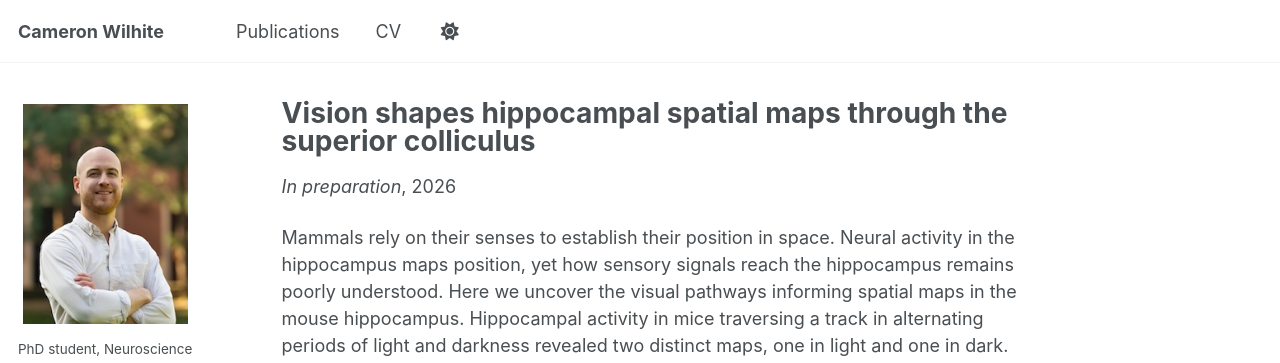
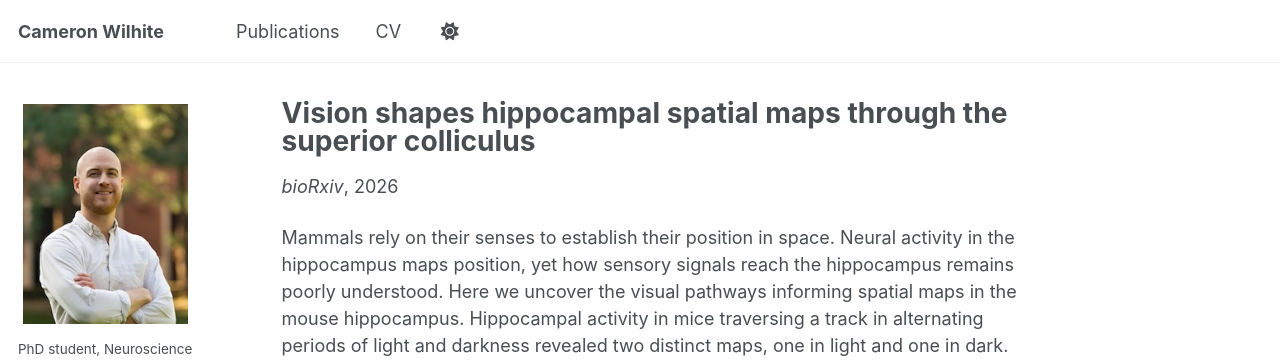
Before and after one commit to camwilhite/camwilhite.github.io, a Jekyll site: the page built from _publications/2025_Remapping.md, in a window 1280 px wide and 925 px high. Shown: the top 363 px of the window. Built offline with Jekyll 4.4.1, drawn with Linux system fonts in a browser that asks for light colours; a script that is not in the unit is left out.

Commit message:
Update 2025_Remapping.md

```diff
--- a/_publications/2025_Remapping.md
+++ b/_publications/2025_Remapping.md
@@ -5,9 +5,9 @@ category: manuscripts
 permalink: /publication/2025_Remapping
 excerpt: 'Josh Brenner\*, Sarah Ruediger\*, Cameron Wilhite\*, Yuta Senzai, Massimo Scanziani, Riccardo Beltramo'
 date: 2026-01-01
-venue: 'In preparation'
+venue: bioRxiv
 slidesurl:
-paperurl:
+paperurl: /files/Remapping_preprint_2026.pdf
 citation:
 ---
 
```
